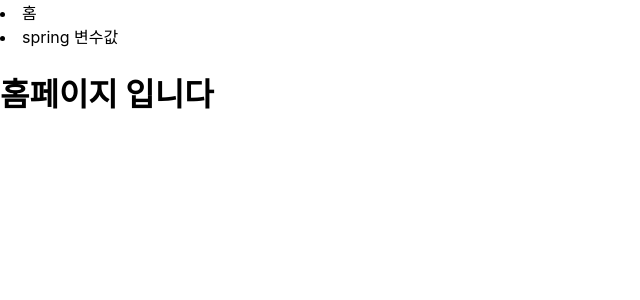
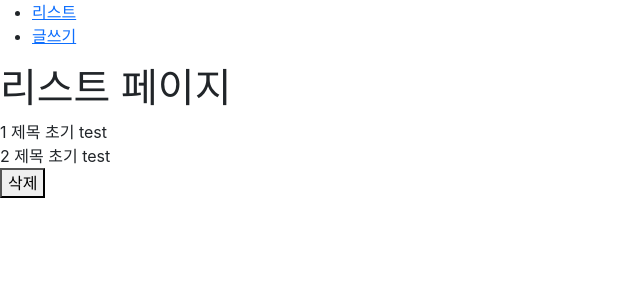
Before and after one commit to weather1212/NO_TITLE, a React (Create React App) app in the folder MavenNo/src/main/test-app/: page / in a window 1280 px wide. Shown: the top 300 px of the page, without its empty margins (0-640 px from the left). Built offline with nearby package versions, Linux system fonts and the light colour scheme.

Commit message:
react 공부 - 글목록.글쓰기 router 분리 하여 app.js에서 실행

```diff
--- a/MavenNo/src/main/test-app/public/index.html
+++ b/MavenNo/src/main/test-app/public/index.html
@@ -24,6 +24,14 @@
       work correctly both with client-side routing and a non-root public URL.
       Learn how to configure a non-root public URL by running `npm run build`.
     -->
+    <link
+            rel="stylesheet"
+            href="https://cdn.jsdelivr.net/npm/bootstrap@5.2.3/dist/css/bootstrap.min.css"
+            integrity="sha384-rbsA2VBKQhggwzxH7pPCaAqO46MgnOM80zW1RWuH61DGLwZJEdK2Kadq2F9CUG65"
+            crossorigin="anonymous"
+    />
+
+
     <title>React App</title>
   </head>
   <body>
--- a/MavenNo/src/main/test-app/src/App.js
+++ b/MavenNo/src/main/test-app/src/App.js
@@ -1,33 +1,19 @@
-import React from "react";
+import React from 'react';
+import Navigation from "./Components/Navigation";
+import ListPage from "./Pages/ListPage";
+import WritePage from "./Pages/WritePage";
+import {Route, Routes} from "react-router-dom";
 
+const App = () => {
+    return (
+        <div>
+            <Navigation/>
+            <Routes>
+            <Route path="/" eact={true} element={<ListPage/>}/>
+            <Route path="/write" eact={true} element={<WritePage/>}/>
+            </Routes>
+        </div>
+    );
+};
 
-import {
-    BrowserRouter as Router,
-    Routes,
-    Route,
-
-} from 'react-router-dom';
-
-import LandingPage from './Components/LandingPage/LandingPage';
-import HomePage from "./Components/Pages/HomePage";
-import Header from "./Components/header";
-export default function App(){
-  return(
-      <div>
-          <Header/>
-
-          <Routes>
-              <Route path="/" exact={true} element={<HomePage/>}/>
-              <Route  path="/Landing" exact={true} element={<LandingPage /> } />
-          </Routes>
-                  {/*<HomePage/>*/}
-      </div>
-      // <Router>
-      //
-      //   <Routes>
-      //     <Route  path="/" element={<LandingPage /> } />
-      //   </Routes>
-      //
-      // </Router>
-      )
-}
+export default App;
--- /dev/null
+++ b/MavenNo/src/main/test-app/src/Components/Navigation.js
@@ -0,0 +1,13 @@
+import React from 'react';
+import {Link} from "react-router-dom";
+
+const Navigation = () => {
+    return (
+           <ul>
+               <li><Link to={"/"}>리스트</Link></li>
+               <li><Link to={"/write"}>글쓰기</Link></li>
+           </ul>
+    );
+};
+
+export default Navigation;
--- /dev/null
+++ b/MavenNo/src/main/test-app/src/Pages/ListPage.js
@@ -0,0 +1,29 @@
+import React, {useState} from 'react';
+
+const ListPage = () => {
+
+    //최초데이터
+    const[posts,setPosts] = useState([
+        {ID : 1 , Title : "초기 test"},
+        {ID : 2 , Title : "초기 test"}
+
+
+    ]);
+
+
+
+
+    return (
+        <div>
+            <h1>리스트 페이지 </h1>
+            {posts.map((post)=>(
+                <div>
+                {post.ID} 제목 {post.Title}
+                </div>
+            ))}
+            <button>삭제</button>
+        </div>
+    );
+};
+
+export default ListPage;
--- /dev/null
+++ b/MavenNo/src/main/test-app/src/Pages/WritePage.js
@@ -0,0 +1,21 @@
+import React from 'react';
+
+const WritePage = () => {
+
+    const clickHandle = ()=>{
+        let post ={id :3, title :"인풋값"};
+        // setPost()
+    }
+
+    return (
+        <div>
+            <h1>글쓰기 페이지</h1>
+            <form>
+                <input type={"text"} placeholder={"제목을 입력하세요"} />
+                <button type={"button"} onClick={clickHandle}>글쓰기</button>
+            </form>
+        </div>
+    );
+};
+
+export default WritePage;
```
